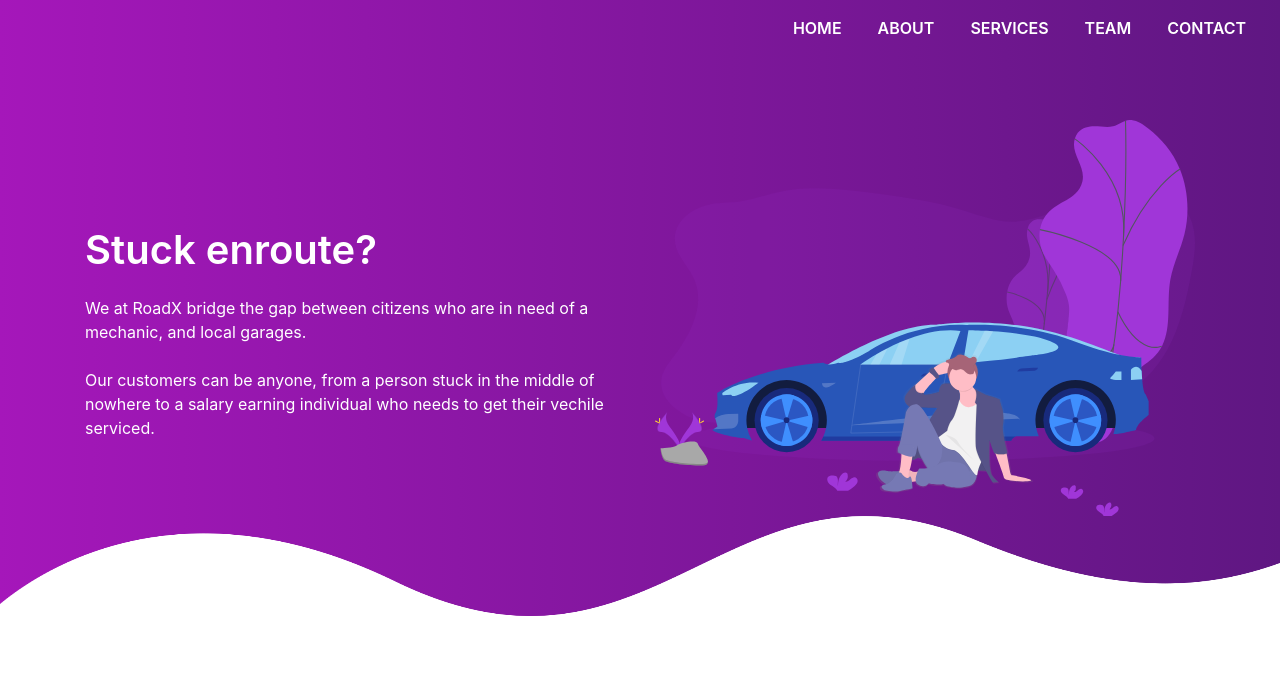
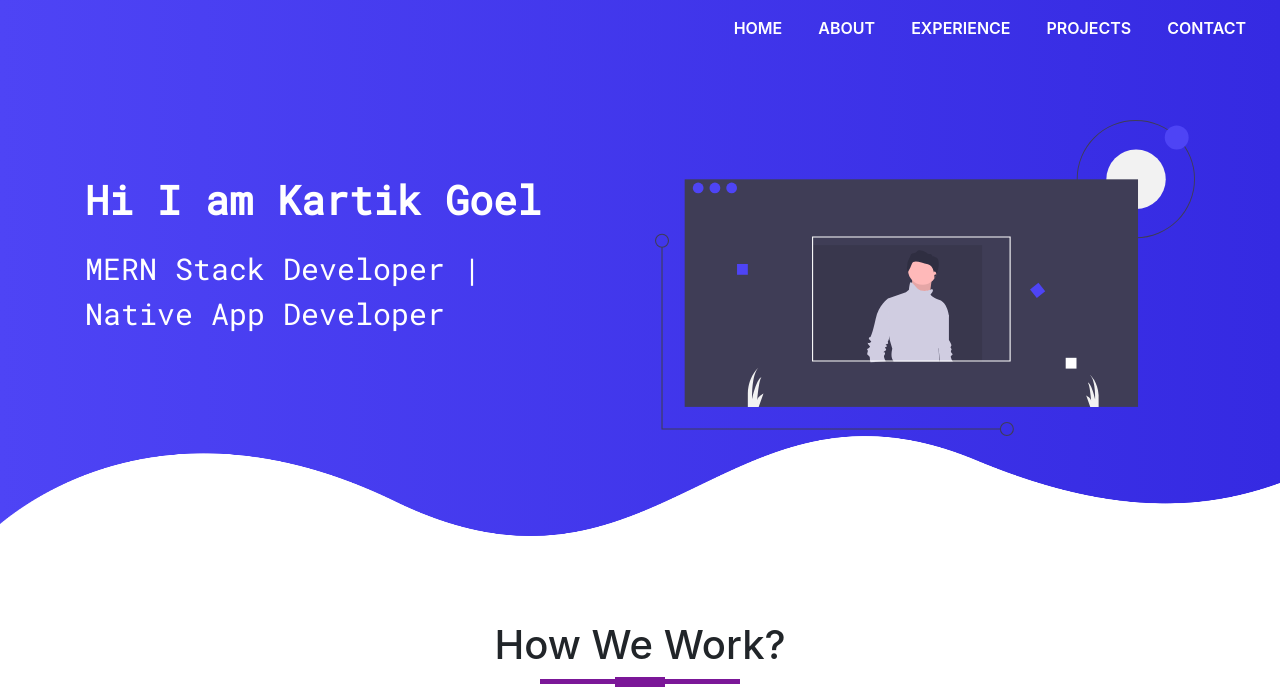
Before and after one commit to kg-kartik/RoadX, a plain HTML site: page index.html in a window 1280 px wide. Shown: the top 693 px of the page. Drawn offline with nearby package versions, Linux system fonts and the light colour scheme.

Commit message:
initalized portfolio

```diff
--- a/index.html
+++ b/index.html
@@ -10,6 +10,7 @@
         <script src="https://cdn.jsdelivr.net/npm/popper.js@1.16.0/dist/umd/popper.min.js" integrity="sha384-Q6E9RHvbIyZFJoft+2mJbHaEWldlvI9IOYy5n3zV9zzTtmI3UksdQRVvoxMfooAo" crossorigin="anonymous"></script>
         <script src="https://stackpath.bootstrapcdn.com/bootstrap/4.4.1/js/bootstrap.min.js" integrity="sha384-wfSDF2E50Y2D1uUdj0O3uMBJnjuUD4Ih7YwaYd1iqfktj0Uod8GCExl3Og8ifwB6" crossorigin="anonymous"></script>
         <link rel="stylesheet" href="https://stackpath.bootstrapcdn.com/font-awesome/4.7.0/css/font-awesome.min.css">
+        <link href="https://fonts.googleapis.com/css2?family=Roboto+Mono&display=swap" rel="stylesheet">
     </head>
 
 <body>
@@ -28,10 +29,10 @@
               <a class="nav-link" href="#">ABOUT</a>
             </li>
             <li class="nav-item">
-              <a class="nav-link" href="#">SERVICES</a>
+              <a class="nav-link" href="#">EXPERIENCE</a>
             </li>
             <li class="nav-item">
-              <a class="nav-link" href="#">TEAM</a>
+              <a class="nav-link" href="#">PROJECTS</a>
             </li>
             <li class="nav-item">
                     <a class="nav-link" href="#">CONTACT</a>
@@ -47,21 +48,19 @@
     <div class="container">
         <div class="row">
             <div class="col-md-6">
-                <p class="promo-title">
-                    Stuck enroute?
-                </p>
-                <p>
-                    We at RoadX bridge the gap between citizens who are in need of a mechanic,
-                    and local garages.
-                    <br> <br>
-                    Our customers can be anyone, from a person stuck in the middle of nowhere
-                    to a salary earning individual who needs to get their vechile serviced.
+                <p class="heading">
+                Hi I am Kartik Goel
+               </p>
+                <p class = "sub-heading">
+                    MERN Stack Developer |
+                    <br>
+                    Native App Developer
 
                 </p>
 
             </div>
             <div class="col-md-6 text-center">
-                <img src="buisness.svg" class="img-fluid">
+                <img src="web.svg" class="img-fluid">
             </div>
         </div>
     </div>
--- a/style.css
+++ b/style.css
@@ -11,7 +11,8 @@ body {
     z-index : 10;
 }
 .navbar {
-    background-image : linear-gradient(to right, #a517ba,#5f1782);
+    /* background-image : linear-gradient(to right, #a517ba,#5f1782); */
+    background-image : linear-gradient(to right,#4E44F5,#352AE2);
 }
 .navbar-nav li {
     padding : 0 10px;
@@ -21,14 +22,21 @@ body {
     font-weight: 600;
 }
 #banner {
-    background-image : linear-gradient(to right, #a517ba,#5f1782);
+    /* background-image : linear-gradient(to right, #a517ba,#5f1782); */
+    background-image : linear-gradient(to right,#4E44F5,#352AE2);
     color : #fff;
     padding-top : 5%;
 }
-.promo-title {
+.heading {
     font-size : 40px;
     font-weight : 600;
-    margin-top : 100px;
+    margin-top : 50px;
+    font-family: 'Roboto Mono', monospace;
+}
+.sub-heading {
+    font-family: 'Roboto Mono', monospace;
+    font-weight : 200;
+    font-size: 30px;
 }
 .link {
     color : white;
```
Also changed, not shown: web.svg (added).
